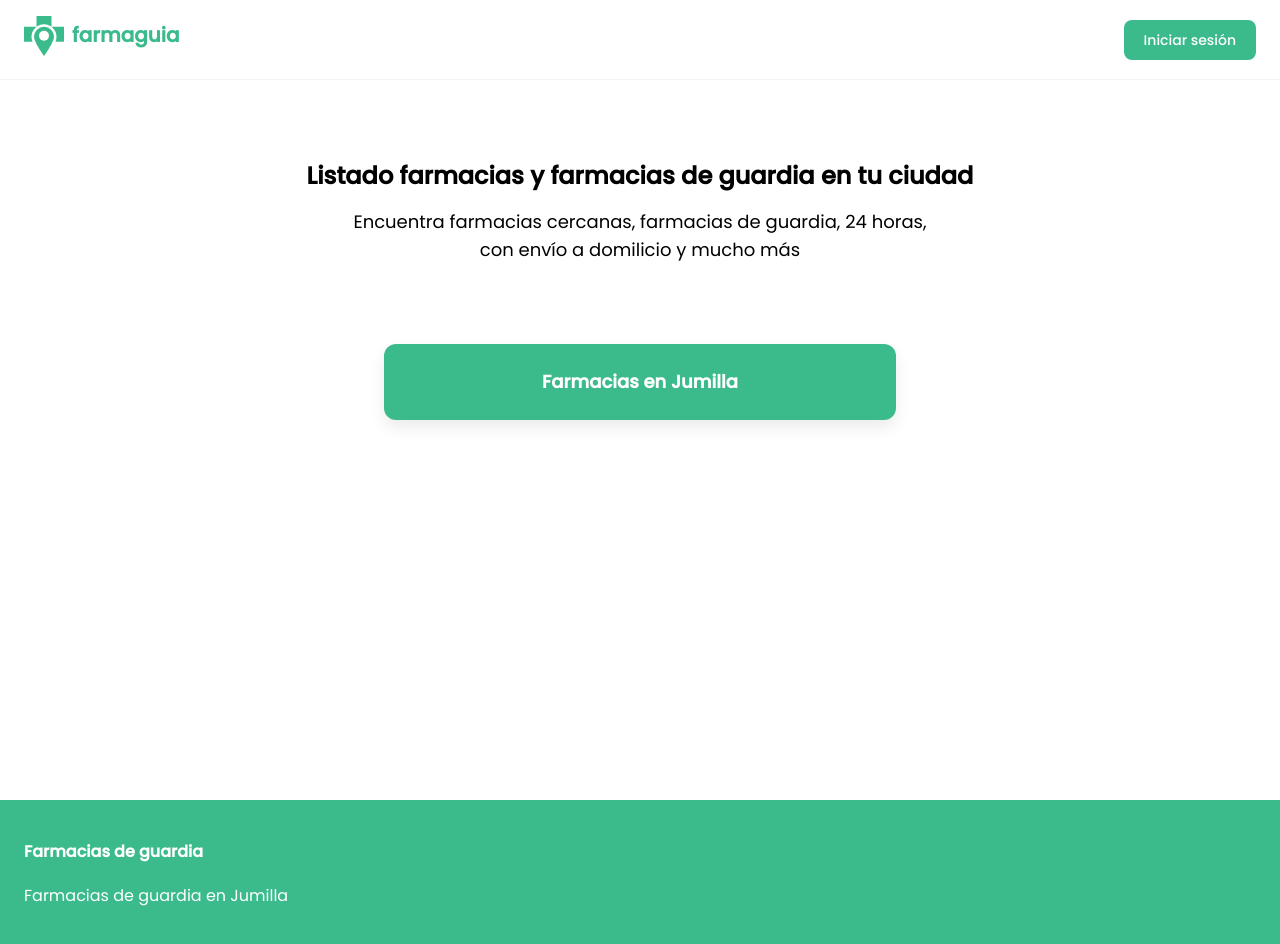
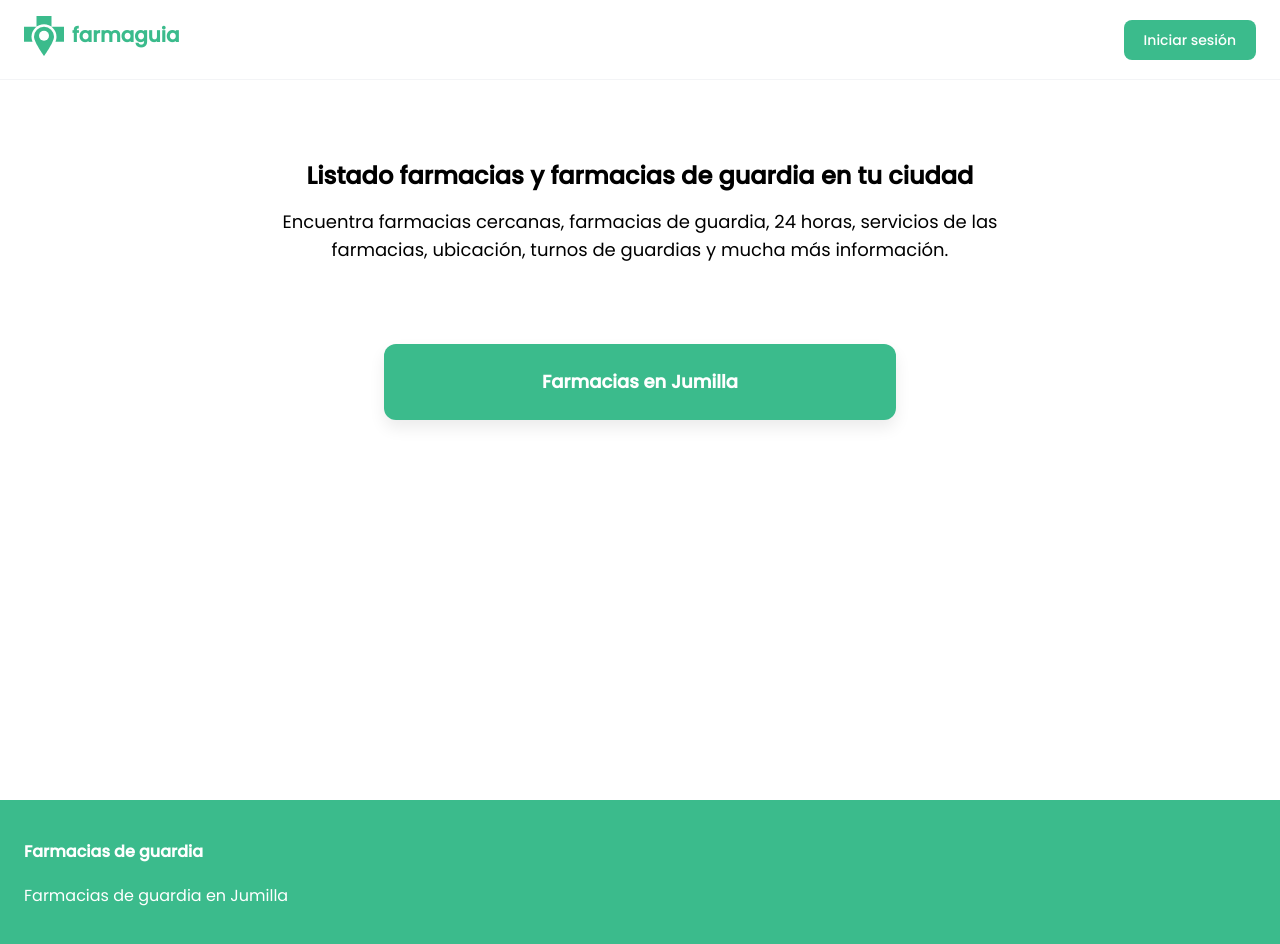
Before and after one commit to klaufel/farmaguia-front, a Next.js app: page / in a window 1280 px wide. Shown: the top 944 px of the page. Built offline with nearby package versions, Linux system fonts and the light colour scheme.

Commit message:
update seo

```diff
--- a/src/containers/home/index.tsx
+++ b/src/containers/home/index.tsx
@@ -10,9 +10,10 @@ export default function ContainerHome({}) {
         <h1 className="text-lg md:text-2xl font-semibold text-black mb-4">
           Listado farmacias y farmacias de guardia en tu ciudad
         </h1>
-        <p className="text-lg max-w-xl m-auto">
-          Encuentra farmacias cercanas, farmacias de guardia, 24 horas, con
-          envío a domilicio y mucho más
+        <p className="text-lg max-w-3xl m-auto">
+          Encuentra farmacias cercanas, farmacias de guardia, 24 horas,
+          servicios de las farmacias, ubicación, turnos de guardias y mucha más
+          información.
         </p>
       </div>
 
--- a/src/pages/index.tsx
+++ b/src/pages/index.tsx
@@ -20,10 +20,11 @@ export default function PageHome({ seoPage }: PageHomeProps) {
   );
 }
 
-export const getStaticProps = async ({ query }: any) => {
+export const getStaticProps = () => {
   const seoPage = {
-    title: `Farmacias de guardia en `,
-    description: `Podrás comprobar qué farmacia de guardia está abierta en  También verás los horarios, teléfono y encontrar de todas las farmacias de.`,
+    title: 'Listado farmacias y farmacias de guardia en tu ciudad',
+    description:
+      'Encuentra farmacias cercanas, farmacias de guardia, 24 horas, servicios de las farmacias, ubicación, turnos de guardias y mucha más información.',
   };
 
   return { props: { seoPage } };
```
